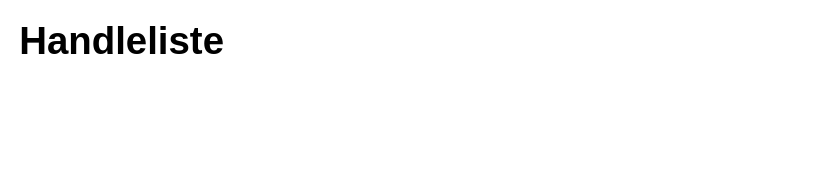
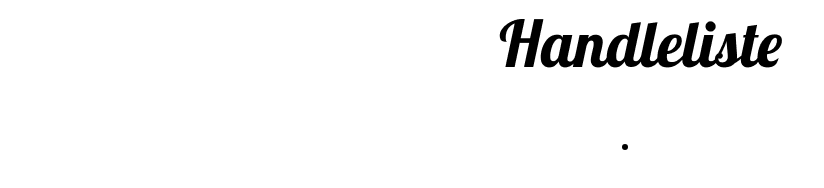
Before and after one commit to Jannicke-Smith/Tema5Handleliste, a plain HTML site: page index.html in a window 1280 px wide. Shown: the whole page, without its empty margins (0-824 px from the left). Drawn offline with Linux system fonts and the light colour scheme.

Commit message:
basic oppsett

```diff
--- a/css/style.css
+++ b/css/style.css
@@ -7,4 +7,12 @@ h1 {
     font-family: Arial, Helvetica, sans-serif;
     font-size: 2rem;
     padding: 1rem;
+    text-align: center;
 }
+ body {
+    display: flex;
+    flex-flow: column nowrap;
+    gap: 1rem;
+    justify-content: center;
+    align-items: center
+ }
--- a/index.html
+++ b/index.html
@@ -4,12 +4,13 @@
     <meta charset="UTF-8">
     <meta name="viewport" content="width=device-width, initial-scale=1.0">
     <title>Handleliste</title>
-    <link rel="stylesheet" href="/css/reset.css">
-    <link rel="stylesheet" href="/css/style.css">
-    <script async src="/JS/app.js"></script>
+    <link rel="stylesheet" href="./css/reset.css">
+    <link rel="stylesheet" href="./css/style.css">
+    <script async src="./JS/app.js"></script>
 </head>
 <body>
-    <h1>Handleliste</h1>
+
+    <h1> <img src="./assets/Handleliste.png" alt="Handleliste logo" class="handlelisteLogo"></h1>
     <p>
         <ul>
             <li>
```
Also changed, not shown: JS/app.js (line endings or trailing spaces), assets/Handleliste.png (added), 2 other files.
